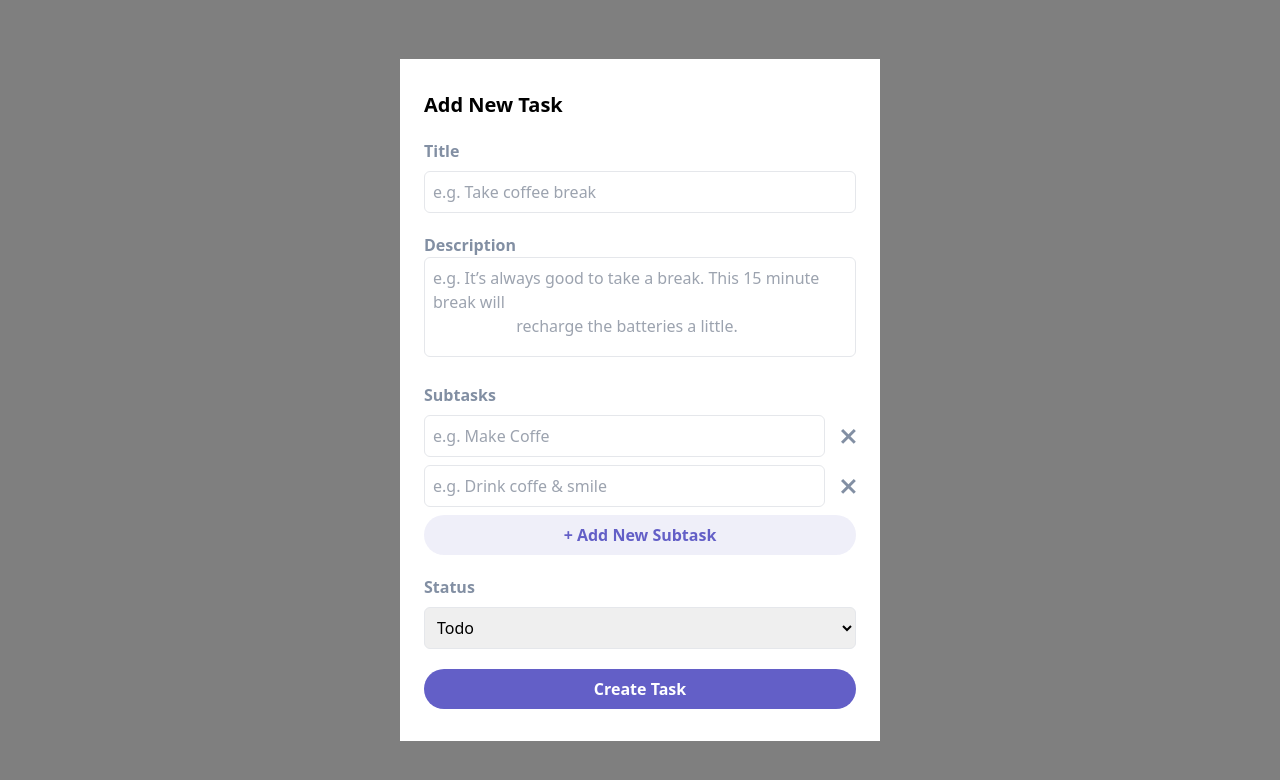
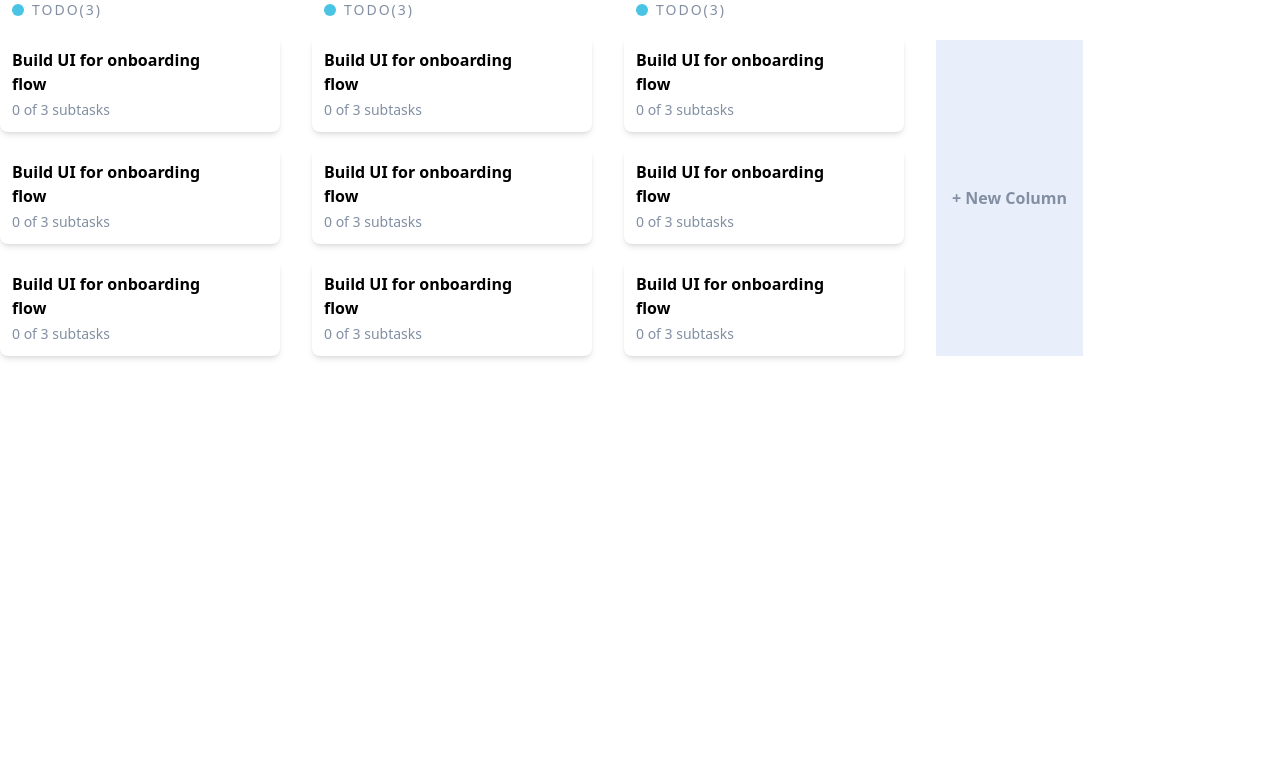
Before and after one commit to ChekeGT/Kanban-task-mangament-app, a React (Vite) app: page / in a window 1280 px wide. Shown: the top 780 px of the page. Built offline with nearby package versions, Linux system fonts and the light colour scheme.

Commit message:
Added components to BoardTable, Columns Tasks and Tasks

```diff
--- a/src/App.jsx
+++ b/src/App.jsx
@@ -7,6 +7,9 @@ import { createContext, useContext, useReducer } from 'react'
 // We handle the reducer on other file to simplify the app component.
 import reducer from './state_management/reducer'
 import AddTask from './components/AddTask'
+import BoardTable from './components/BoardTable'
+import Task from './components/Task'
+import ColumnTask from './components/ColumnTasks'
 
 // We need a context for dispatch because we will use it on deeply nested components
 // Therefore it will be easier using it with context
@@ -26,7 +29,7 @@ function App() {
   }
   return (
     <dispatchContext.Provider value={dispatch}>
-      <AddTask/>
+      <BoardTable/>
     </dispatchContext.Provider>
   )
 }
--- /dev/null
+++ b/src/components/BoardTable.jsx
@@ -0,0 +1,25 @@
+import ColumnTask from "./ColumnTasks"
+
+export default function BoardTable() {
+
+    const content = false
+
+    return(
+        <div className="flex gap-8">
+            <ColumnTask/>
+            <ColumnTask/>
+            <ColumnTask/>
+            <div className="flex items-center font-bold text-grayText bg-lightWhite cursor-pointer p-4 mt-10">
+                <h1>+ New Column</h1>
+            </div>
+        </div>
+        // <div className="flex justify-center items-center">
+        //     <div className="flex flex-col items-center">
+        //         <h1 className="text-grayText font-bold">This board is empty. Create a new column
+        //         to get started.</h1>
+        //         <button className="bg-mainPurple p-2 px-4 rounded-full text-white font-semibold ">+ Add New Column</button>
+        //     </div>
+        // </div>
+
+    )
+}
--- /dev/null
+++ b/src/components/ColumnTasks.jsx
@@ -0,0 +1,21 @@
+import Task from "./Task"
+
+
+export default function ColumnTask({numberOfTasks, titleBoard}) {
+
+    const color = `bg-todoColor`
+
+    return(
+        <div className="flex flex-col gap-4">
+            <div className="flex items-center gap-2 pl-3">
+                <div className={`w-3 h-3 ${color}  rounded-full`}></div>
+                <p className="text-sm tracking-[2px] uppercase text-grayText line">Todo<span>(3{numberOfTasks})</span></p>
+            </div>
+            <div className="flex flex-col gap-4">
+                <Task/>
+                <Task/>
+                <Task/>
+            </div>
+        </div>
+    )
+}
--- /dev/null
+++ b/src/components/Task.jsx
@@ -0,0 +1,8 @@
+export default function Task({titleTask, completedSubtasks}) {
+    return(
+        <div className="hover:text-mainPurple cursor-pointer max-w-[280px] shadow-md flex flex-col gap-1 p-3 pr-12 rounded-lg items-start">
+            <h2 className="font-semibold">Build UI for onboarding flow</h2>
+            <p className="text-sm text-grayText">0 of 3 subtasks</p>
+        </div>
+    )
+}
--- a/tailwind.config.js
+++ b/tailwind.config.js
@@ -10,6 +10,10 @@ export default {
         grayText: '#828FA3',
         mainPurple: '#635FC7',
         mainRed: '#EA5555',
+        todoColor: '#49C4E5',
+        doingColor: '#8471F2',
+        doneColor: '#67E2AE',
+        lightWhite: '#E9EFFA'
       },
       fontFamily: {
         custom: ['Plus Jakarta Sans', 'serif']
```
